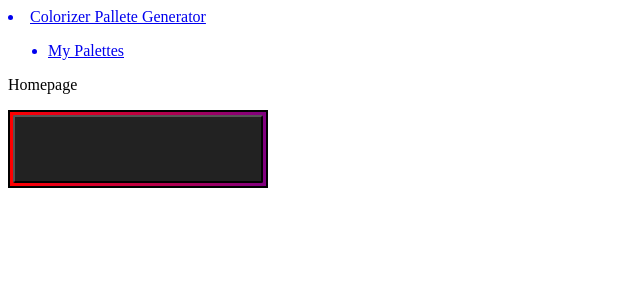
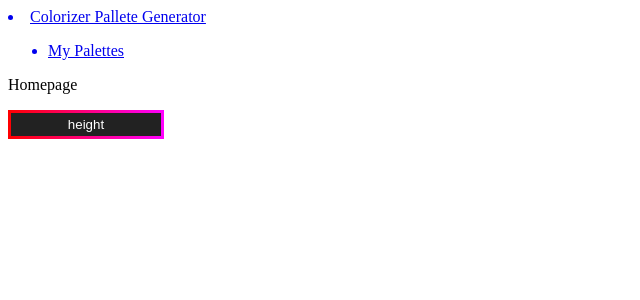
Before and after one commit to simo994q/pallette-generator-ts, a React (Vite) app: page / in a window 1280 px wide. Shown: the top 300 px of the page, without its empty margins (0-640 px from the left). Built offline with nearby package versions, Linux system fonts and the light colour scheme; the HTML template or start-up script is replaced by a standard one.

Commit message:
Button design

```diff
--- a/src/Components/Button/Buttons.module.scss
+++ b/src/Components/Button/Buttons.module.scss
@@ -1,19 +1,17 @@
 .button {
     width: 100%;
-    height: 50px;
+    padding: 4px;
     color: #ffffff;
-    background-color: #212121;
-    border-radius: 2px;
     background: #222;
-    color: white;
-    padding: 2rem;
+    border: none;
+
 }
 
 .moduleBorderWrap {
-    max-width: 250px;
-    padding: 1rem;
+    display: flex;
+    justify-content: center;
     position: relative;
-    border: 2px solid;
-    background: linear-gradient(to right, red, purple);
+    width: 150px;
     padding: 3px;
+    background: linear-gradient(to right, red, rgb(255, 0, 255));
 }
--- a/src/Components/Button/Buttons.tsx
+++ b/src/Components/Button/Buttons.tsx
@@ -5,7 +5,7 @@ export function Button({ children }: { children: React.ReactNode }) {
     return (
         <>
             <div className={buttonsStyle.moduleBorderWrap }>
-                <button className={buttonsStyle.button}>{children}</button>
+                <button className={buttonsStyle.button}>{children}height</button>
             </div>
         </>
     )
```
